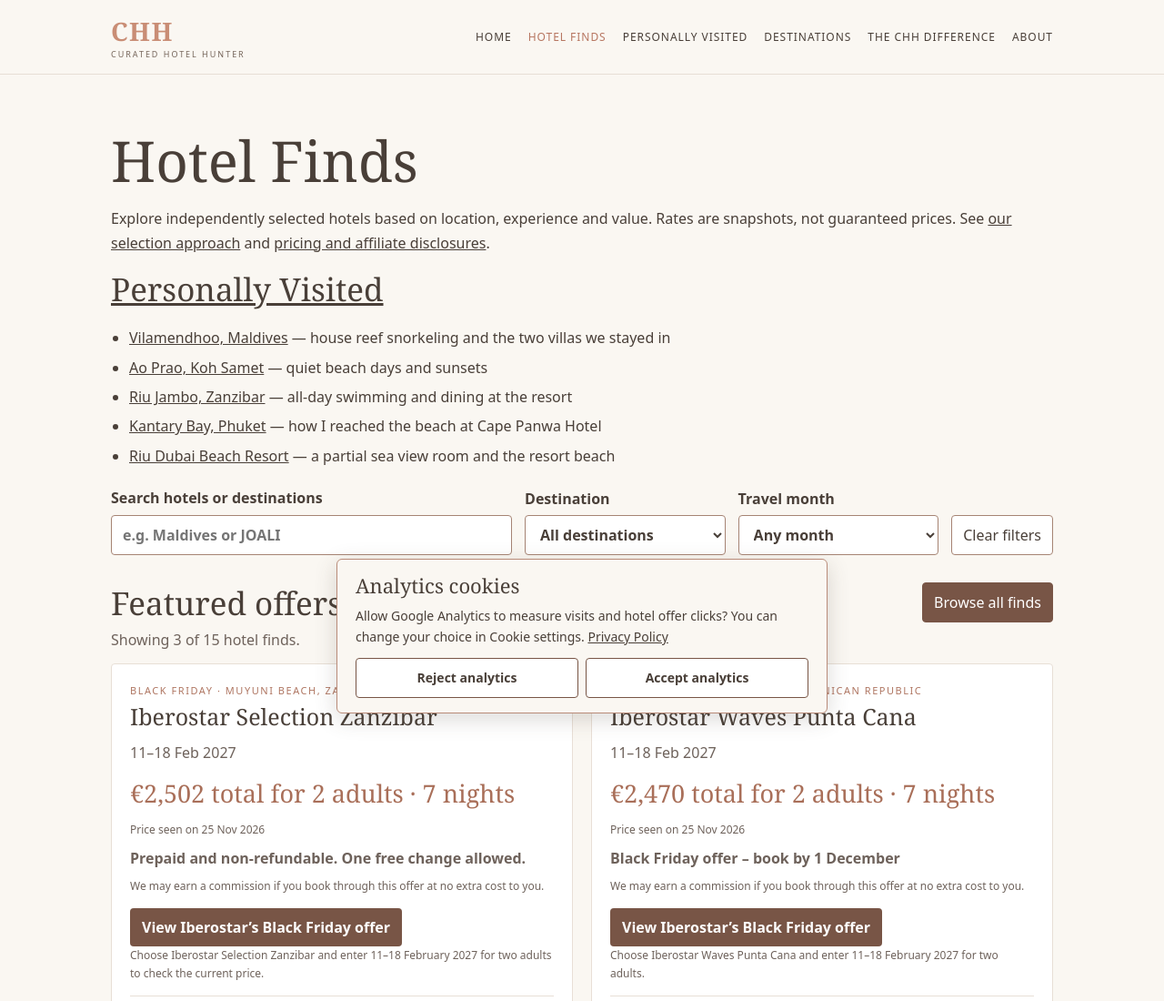
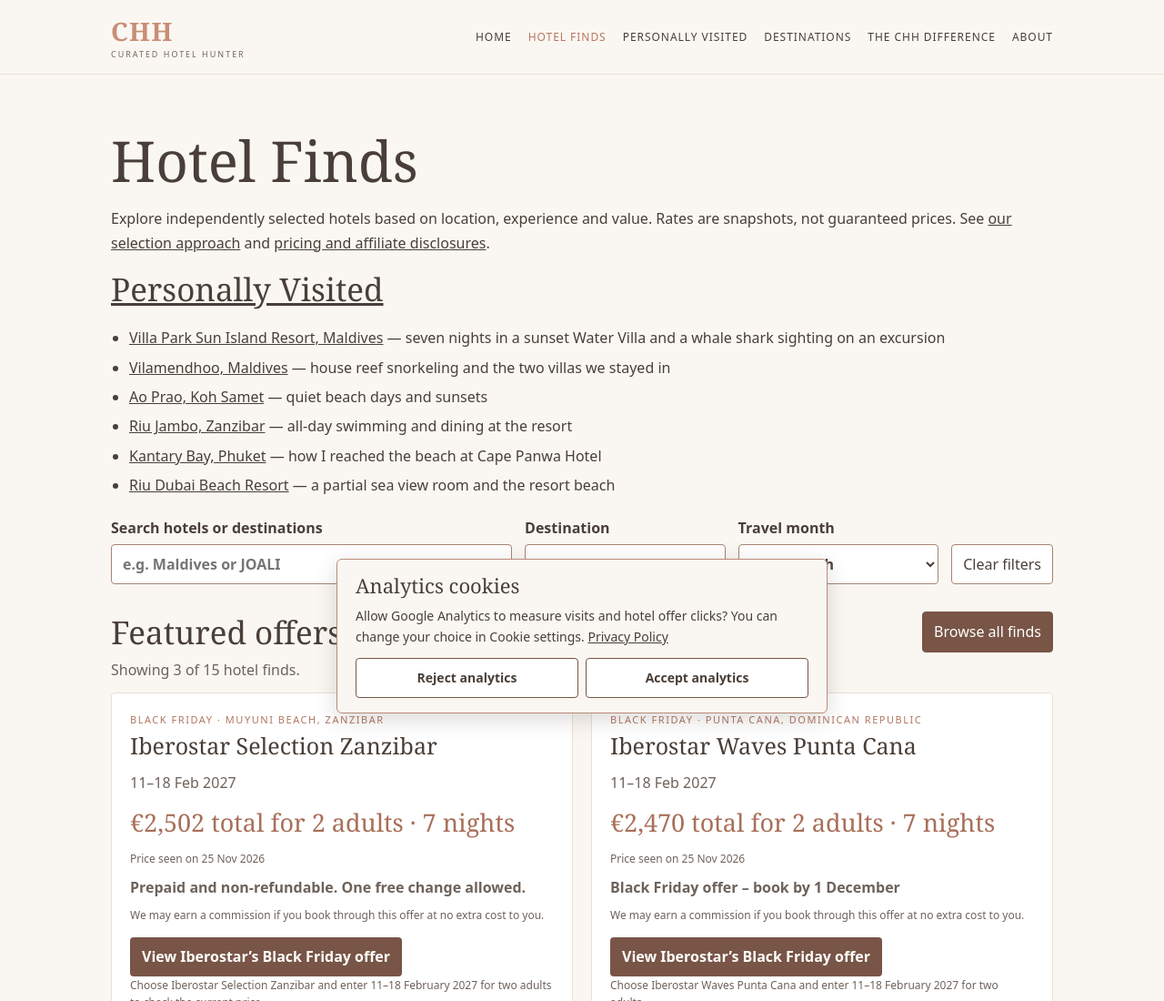
Before and after one commit to Dexy27/curated-hotel-hunter, a plain HTML site: page hotel-finds.html in a window 1280 px wide. Shown: the top 1100 px of the page at 91% size. Drawn offline with Linux system fonts and the light colour scheme.

Commit message:
Add Villa Park to the Personally Visited list on Hotel Finds

```diff
--- a/hotel-finds.html
+++ b/hotel-finds.html
@@ -1,5 +1,6 @@
 <!doctype html><html lang="en"><head><meta charset="utf-8"><meta name="viewport" content="width=device-width,initial-scale=1"><meta name="description" content="Curated Hotel Hunter — thoughtful hotel discoveries and exceptional value. Luxury is in the find."><title>Hotel Finds | Curated Hotel Hunter</title><link rel="stylesheet" href="styles.css"><script type="module" src="hotel-deals.js"></script><script type="module" src="hotel-analytics.js"></script></head><body><header><div class="nav"><a class="brand" href="index.html">CHH<span>CURATED HOTEL HUNTER</span></a><nav aria-label="Main navigation"><a class="" href="index.html">Home</a><a class="active" href="hotel-finds.html">Hotel Finds</a><a href="index.html#personally-visited">Personally Visited</a><a class="" href="destinations.html">Destinations</a><a class="" href="difference.html">The CHH Difference</a><a class="" href="about.html">About</a></nav></div></header><main data-finds-browser>
   <h1>Hotel Finds</h1><p>Explore independently selected hotels based on location, experience and value. Rates are snapshots, not guaranteed prices. See <a href="difference.html">our selection approach</a> and <a href="disclosures.html">pricing and affiliate disclosures</a>.</p><section aria-label="Firsthand hotel features"><h2><a href="index.html#personally-visited">Personally Visited</a></h2><ul>
+      <li><a href="/villa-park.html">Villa Park Sun Island Resort, Maldives</a> — seven nights in a sunset Water Villa and a whale shark sighting on an excursion</li>
       <li><a href="/vilamendhoo">Vilamendhoo, Maldives</a> — house reef snorkeling and the two villas we stayed in</li>
       <li><a href="/ao-prao-koh-samet">Ao Prao, Koh Samet</a> — quiet beach days and sunsets</li>
       <li><a href="/riu-jambo-zanzibar">Riu Jambo, Zanzibar</a> — all-day swimming and dining at the resort</li>
```
